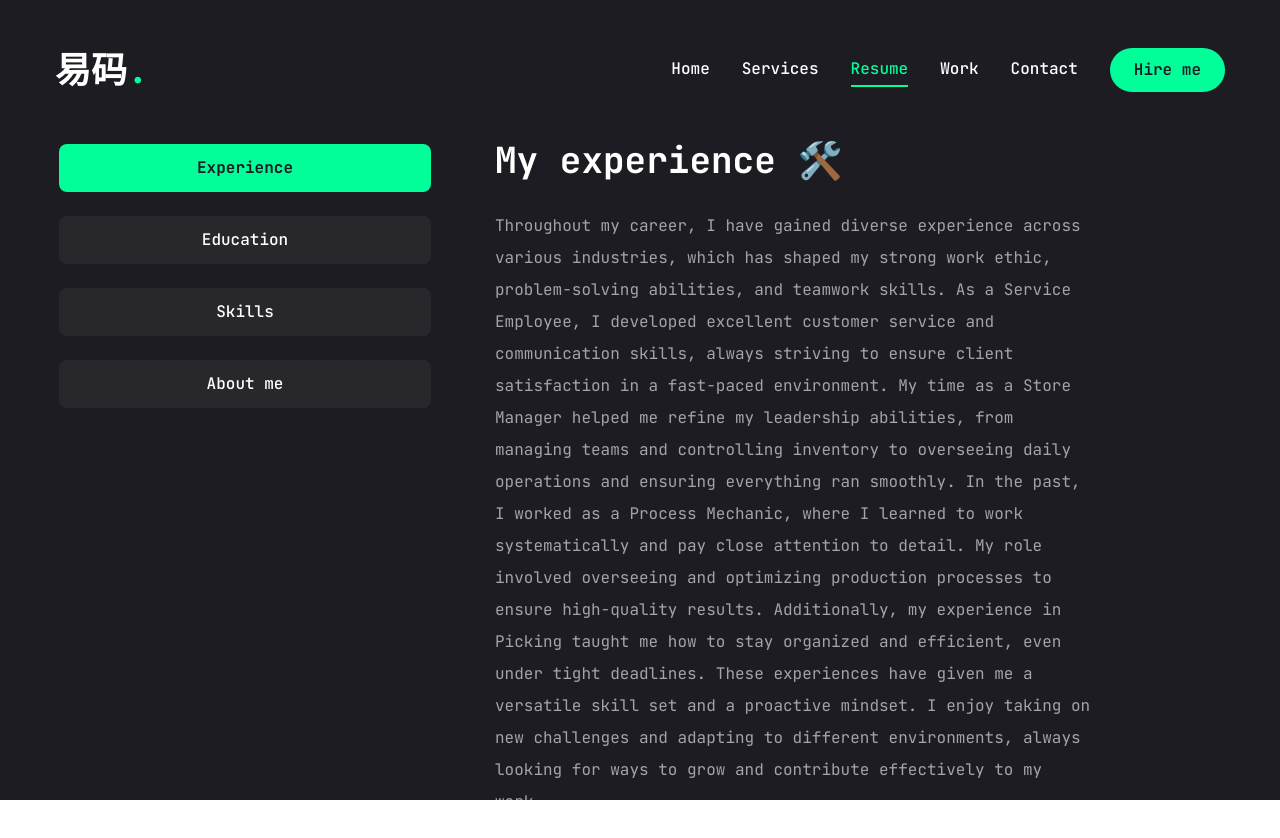
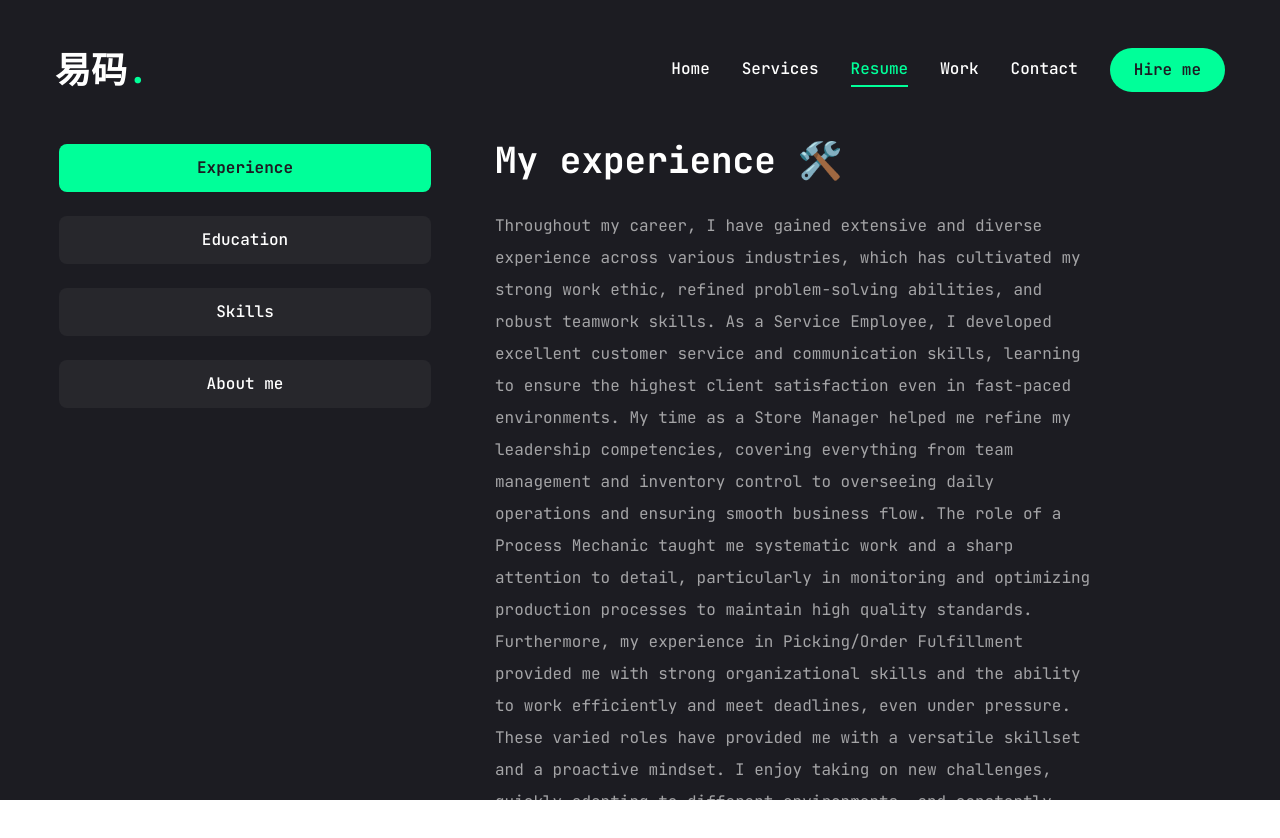
Before and after one commit to olexey27/Portfolio, a Next.js app: page /resume in a window 1280 px wide. Shown: the top 838 px of the page. Built offline with nearby package versions, Linux system fonts and the light colour scheme.

Commit message:
experienceupdate

```diff
--- a/app/resume/page.jsx
+++ b/app/resume/page.jsx
@@ -52,7 +52,7 @@ const about = {
 const experience = {
     icon: "/assets/resume/badge.svg",
     title: "My experience 🛠️",
-    description: "Throughout my career, I have gained diverse experience across various industries, which has shaped my strong work ethic, problem-solving abilities, and teamwork skills. As a Service Employee, I developed excellent customer service and communication skills, always striving to ensure client satisfaction in a fast-paced environment. My time as a Store Manager helped me refine my leadership abilities, from managing teams and controlling inventory to overseeing daily operations and ensuring everything ran smoothly. In the past, I worked as a Process Mechanic, where I learned to work systematically and pay close attention to detail. My role involved overseeing and optimizing production processes to ensure high-quality results. Additionally, my experience in Picking taught me how to stay organized and efficient, even under tight deadlines. These experiences have given me a versatile skill set and a proactive mindset. I enjoy taking on new challenges and adapting to different environments, always looking for ways to grow and contribute effectively to my work.",
+    description: "Throughout my career, I have gained extensive and diverse experience across various industries, which has cultivated my strong work ethic, refined problem-solving abilities, and robust teamwork skills. As a Service Employee, I developed excellent customer service and communication skills, learning to ensure the highest client satisfaction even in fast-paced environments. My time as a Store Manager helped me refine my leadership competencies, covering everything from team management and inventory control to overseeing daily operations and ensuring smooth business flow. The role of a Process Mechanic taught me systematic work and a sharp attention to detail, particularly in monitoring and optimizing production processes to maintain high quality standards. Furthermore, my experience in Picking/Order Fulfillment provided me with strong organizational skills and the ability to work efficiently and meet deadlines, even under pressure. These varied roles have provided me with a versatile skillset and a proactive mindset. I enjoy taking on new challenges, quickly adapting to different environments, and constantly seeking ways to grow and contribute effectively to collective success.",
     items: [
         {
             company: "Teleperformance Portugal - City Center HQ",
```
